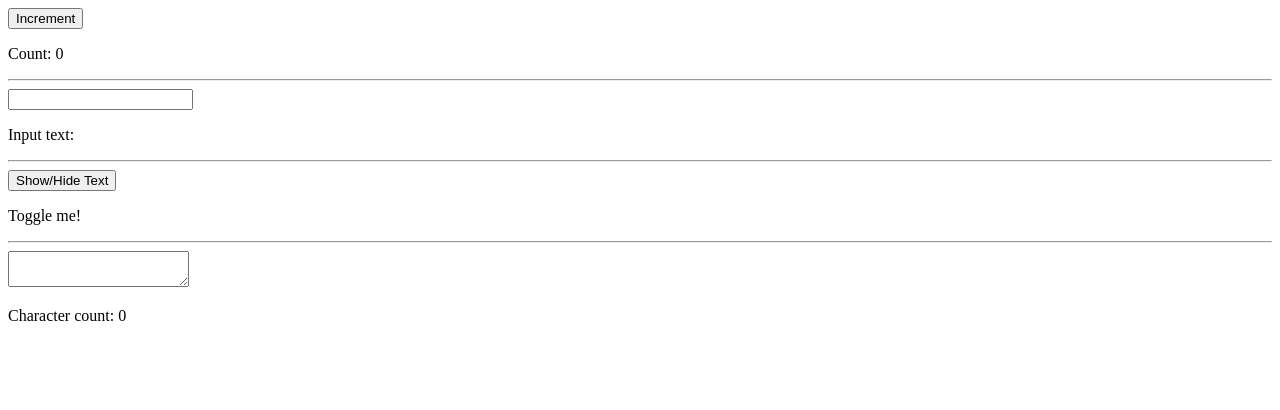
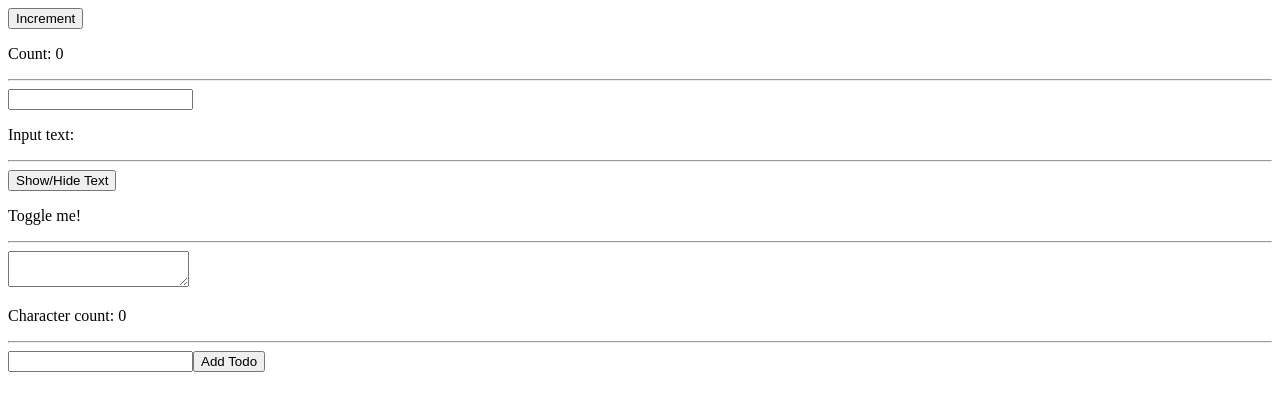
Before and after one commit to andyforrest/usestate-challenges, a React (Vite) app: page / in a window 1280 px wide. Shown: the top 410 px of the page. Built offline with nearby package versions, Linux system fonts and the light colour scheme.

Commit message:
add todo

```diff
--- a/src/App.tsx
+++ b/src/App.tsx
@@ -3,6 +3,7 @@ import Counter from "./components/Counter";
 import ControlledInputField from "./components/ControlledInputField";
 import ToggleVisibility from "./components/ToggleVisibility";
 import CharacterCounter from "./components/CharacterCounter";
+import TodoList from "./components/TodoList";
 
 function App() {
   return (
@@ -14,6 +15,8 @@ function App() {
       <ToggleVisibility />
       <hr />
       <CharacterCounter />
+      <hr />
+      <TodoList/>
     </>
   );
 }
--- /dev/null
+++ b/src/components/TodoList.tsx
@@ -0,0 +1,27 @@
+import { useState } from "react";
+
+function TodoList() {
+  const [todos, setTodos] = useState<string[]>([]);
+  const [title, setTitle] = useState("");
+  function addTodo(title: string) {
+    setTodos([...todos, title]);
+    setTitle("");
+  }
+  return (
+    <div>
+      <input
+        type="text"
+        value={title}
+        onChange={(e) => setTitle(e.target.value)}
+      />
+      <button onClick={() => addTodo(title)}>Add Todo</button>
+      <ul>
+        {todos.map((todo, index) => (
+          <li key={index}>{todo}</li>
+        ))}
+      </ul>
+    </div>
+  );
+}
+
+export default TodoList;
```
